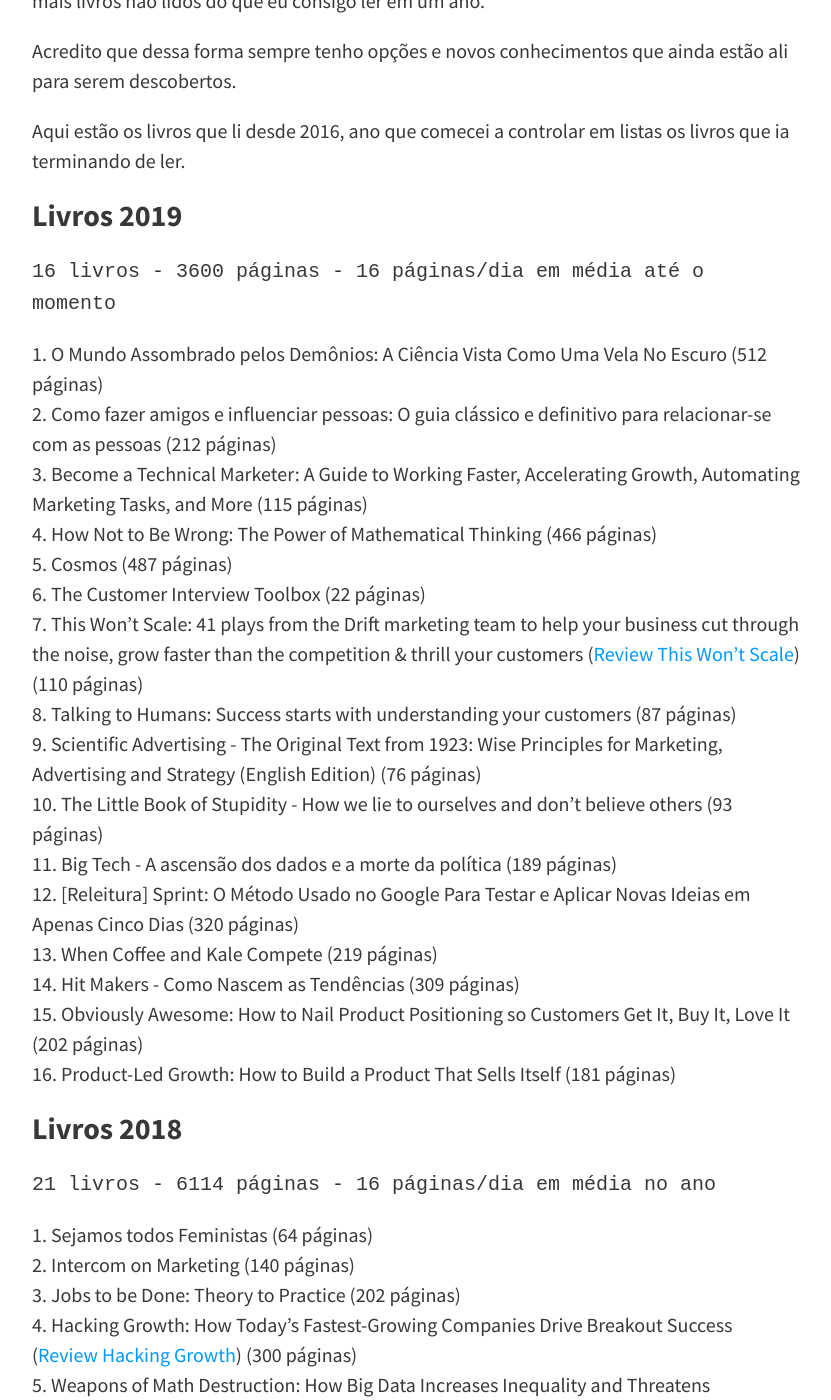
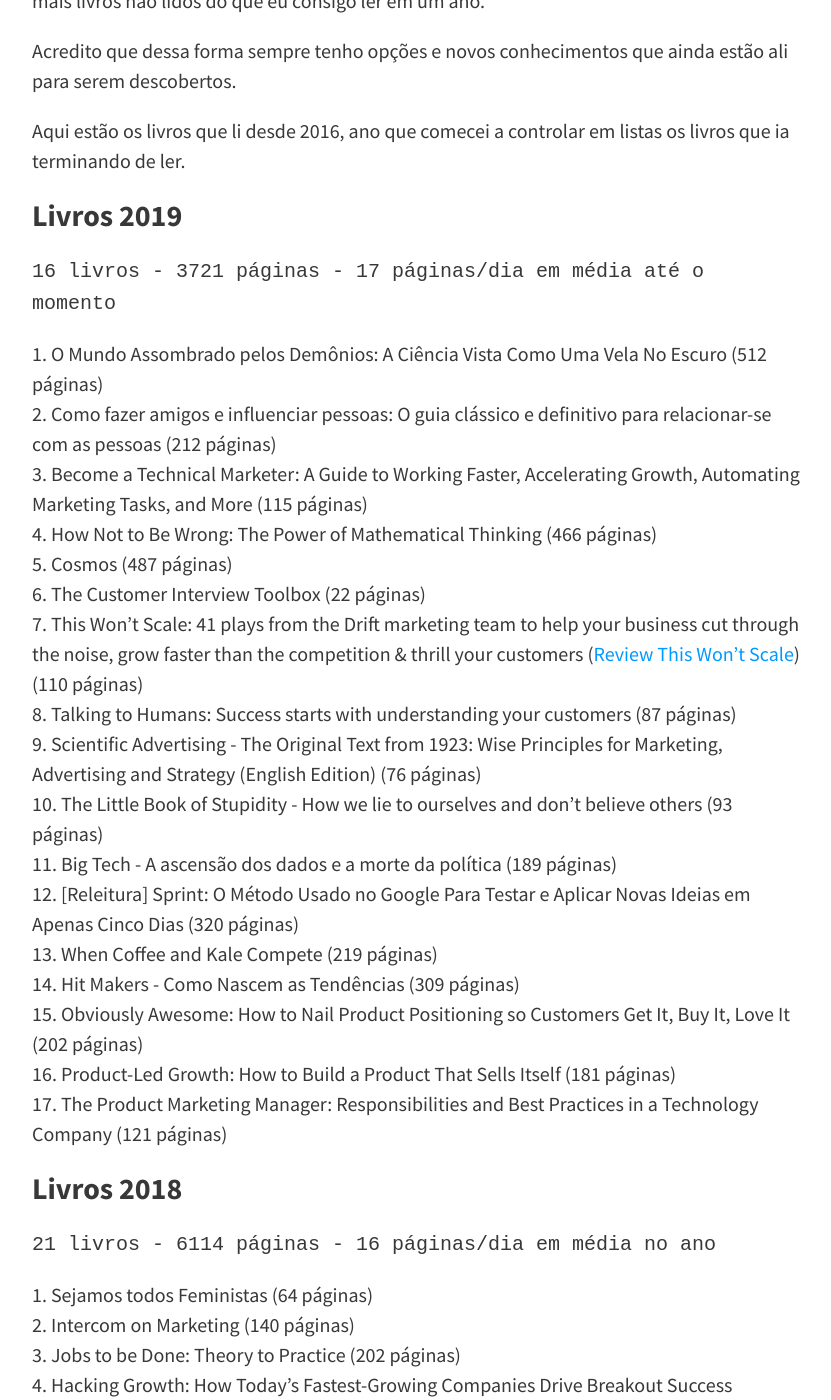
Before and after one commit to felipecbarbosa/felipecbarbosa.github.io, a Jekyll site: the page built from leituras.md, in a window 1280 px wide and 1400 px high, scrolled down 473 px. Shown: the whole window, without its empty margins (224-1055 px from the left). Built offline with Jekyll 4.4.1, drawn with Linux system fonts in a browser that asks for light colours; nearby versions of some CDN libraries; comment, search, counter and statistics services are not loaded.

Commit message:
Added Product Marketing Manager to leituras

````diff
--- a/leituras.md
+++ b/leituras.md
@@ -13,7 +13,7 @@ Acredito que dessa forma sempre tenho opções e novos conhecimentos que ainda e
 Aqui estão os livros que li desde 2016, ano que comecei a controlar em listas os livros que ia terminando de ler.
 
 ### Livros 2019
-```16 livros - 3600 páginas - 16 páginas/dia em média até o momento```
+```16 livros - 3721 páginas - 17 páginas/dia em média até o momento```
 1. O Mundo Assombrado pelos Demônios: A Ciência Vista Como Uma Vela No Escuro (512 páginas)
 2. Como fazer amigos e influenciar pessoas: O guia clássico e definitivo para relacionar-se com as pessoas (212 páginas)
 3. Become a Technical Marketer: A Guide to Working Faster, Accelerating Growth, Automating Marketing Tasks, and More (115 páginas)
@@ -30,6 +30,7 @@ Aqui estão os livros que li desde 2016, ano que comecei a controlar em listas o
 14. Hit Makers - Como Nascem as Tendências (309 páginas)
 15. Obviously Awesome: How to Nail Product Positioning so Customers Get It, Buy It, Love It (202 páginas)
 16. Product-Led Growth: How to Build a Product That Sells Itself (181 páginas)
+17. The Product Marketing Manager: Responsibilities and Best Practices in a Technology Company (121 páginas)
 
 ### Livros 2018
 ```21 livros - 6114 páginas - 16 páginas/dia em média no ano```
````
